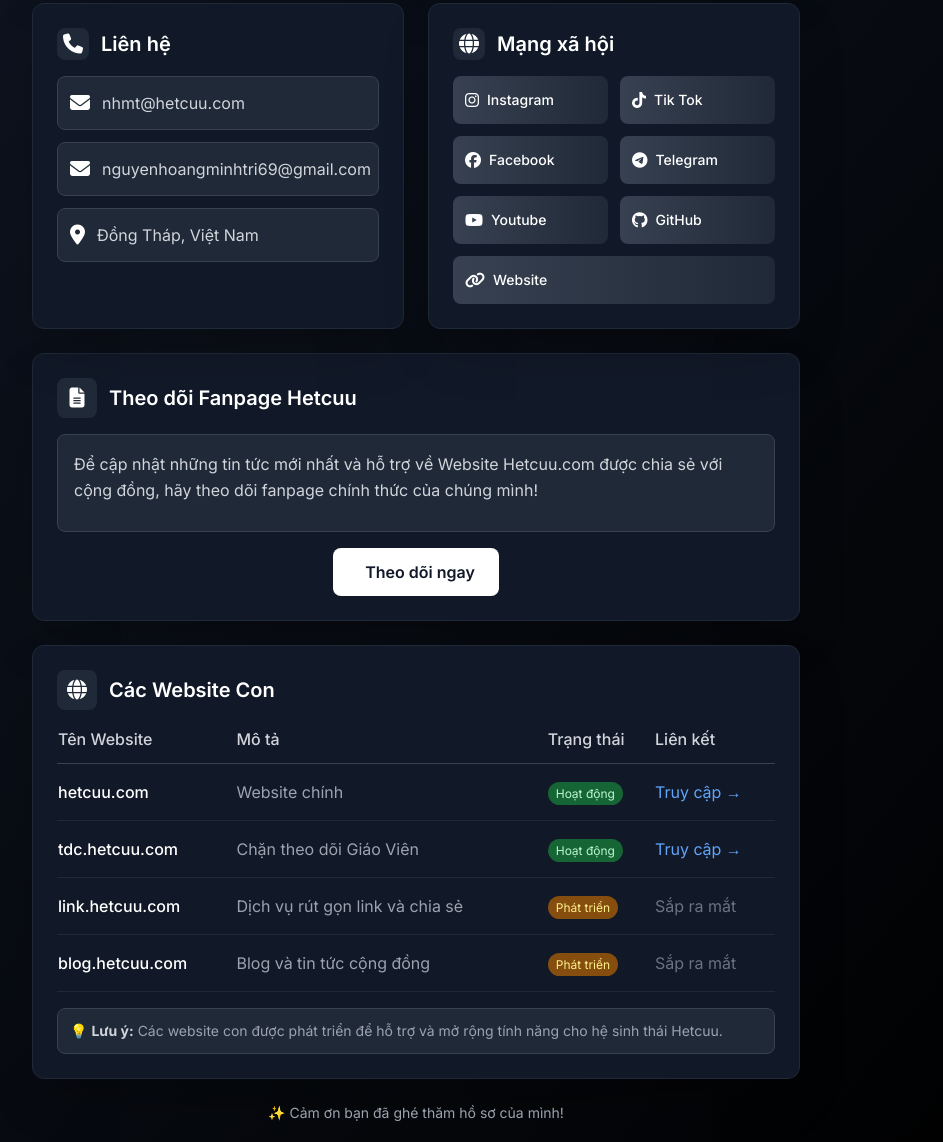
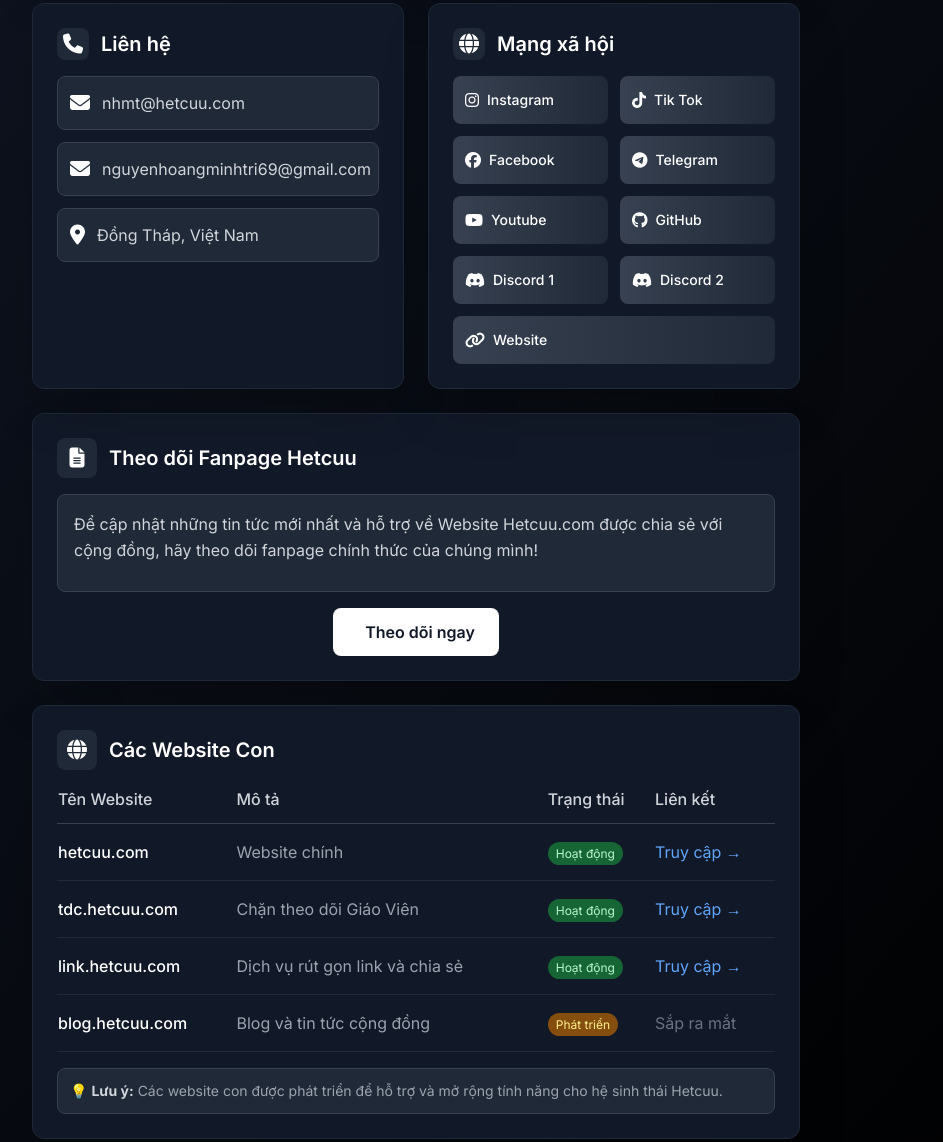
Before and after one commit to nguyenminhtri-1234/Gioi_Thieu, a plain HTML site: page index.html in a window 1280 px wide. Shown: the part 427-1569 px from the top of the page, without its empty margins (224-1167 px from the left). Drawn offline with nearby package versions, Linux system fonts and the light colour scheme; files whose address does not match are found by name.

Commit message:
Update index.html

```diff
--- a/index.html
+++ b/index.html
@@ -95,6 +95,20 @@
                         <span class="mr-2"><i class="fab fa-github" style="color: white;"></i></span>
                         <span class="text-sm font-medium">GitHub</span>
                     </a>
+					<a href="https://discord.com/users/1065199542254977024"
+					   class="flex items-center p-3 bg-gradient-to-r from-gray-700 to-gray-800 text-white rounded-lg hover:from-gray-600 hover:to-gray-700 transition-all">
+						<span class="mr-2">
+							<i class="fab fa-discord" style="color: white;"></i>
+						</span>
+						<span class="text-sm font-medium">Discord 1</span>
+					</a>
+					<a href="https://discord.com/users/1321791939929968750"
+					   class="flex items-center p-3 bg-gradient-to-r from-gray-700 to-gray-800 text-white rounded-lg hover:from-gray-600 hover:to-gray-700 transition-all">
+						<span class="mr-2">
+							<i class="fab fa-discord" style="color: white;"></i>
+						</span>
+						<span class="text-sm font-medium">Discord 2</span>
+					</a>
                 </div>
                 <div class="mt-3">
                     <a href="https://hetcuu.com" class="flex items-center p-3 bg-gradient-to-r from-gray-700 to-gray-800 text-white rounded-lg hover:from-gray-600 hover:to-gray-700 transition-all">
@@ -171,21 +185,14 @@
                         <tr class="border-b border-gray-800">
                             <td class="py-4 text-white font-medium">link.hetcuu.com</td>
                             <td class="py-4">Dịch vụ rút gọn link và chia sẻ</td>
-
                             <td class="py-4">
-                                <span class="px-2 py-1 bg-yellow-800 text-yellow-200 rounded-full text-xs">Phát triển</span>
-                            </td>
-                            <td class="py-4">
-                                <span class="text-gray-500">Sắp ra mắt</span>
-                            </td>
-                            <!--<td class="py-4">
                                 <span class="px-2 py-1 bg-green-800 text-green-200 rounded-full text-xs">Hoạt động</span>
                             </td>
                             <td class="py-4">
                                 <a href="https://link.hetcuu.com" target="_blank" class="text-blue-400 hover:text-blue-300 transition-colors">
                                     Truy cập →
                                 </a>
-                            </td>-->
+                            </td>
                         </tr>
                         <tr class="border-b border-gray-800">
                             <td class="py-4 text-white font-medium">blog.hetcuu.com</td>
```
